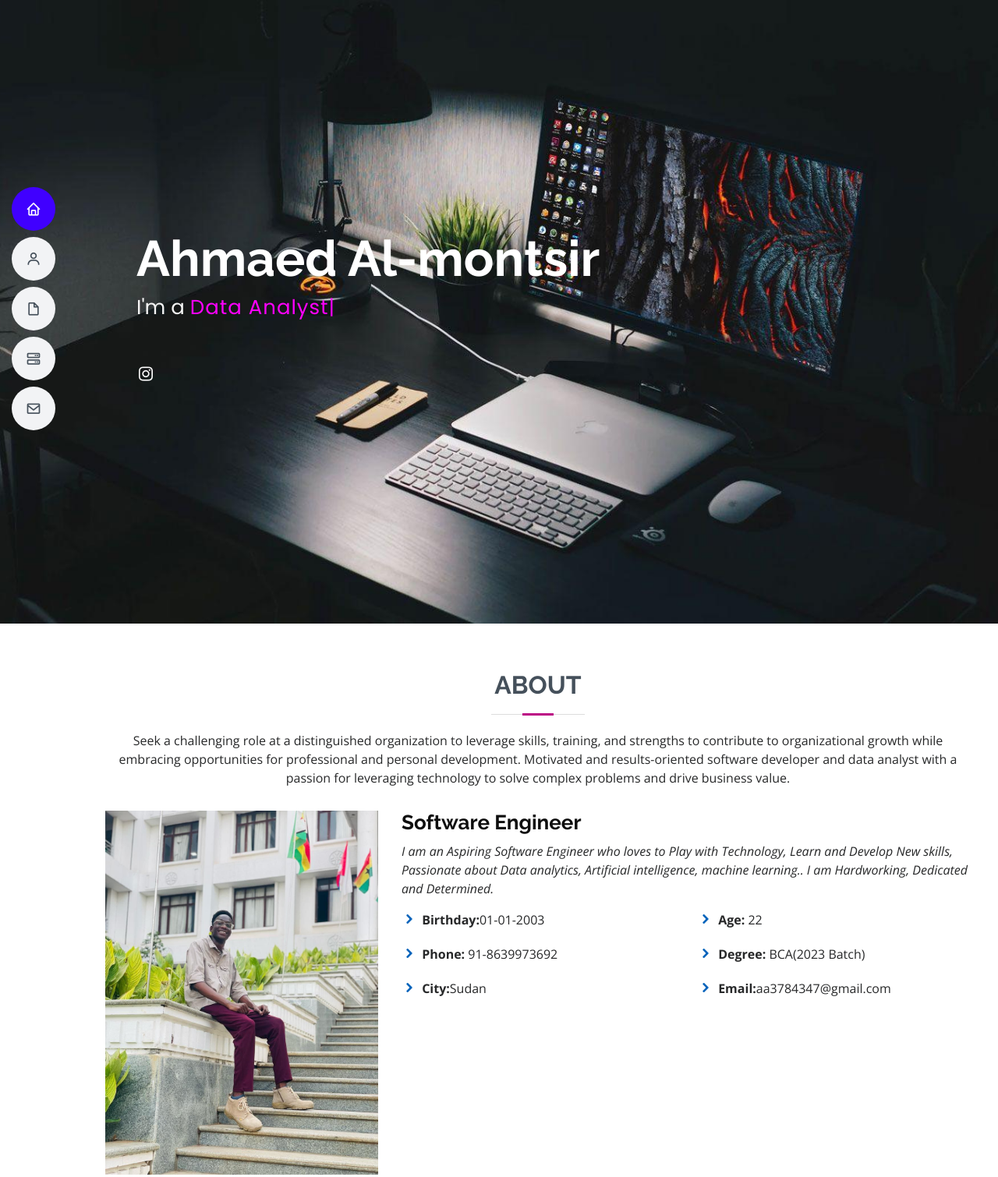
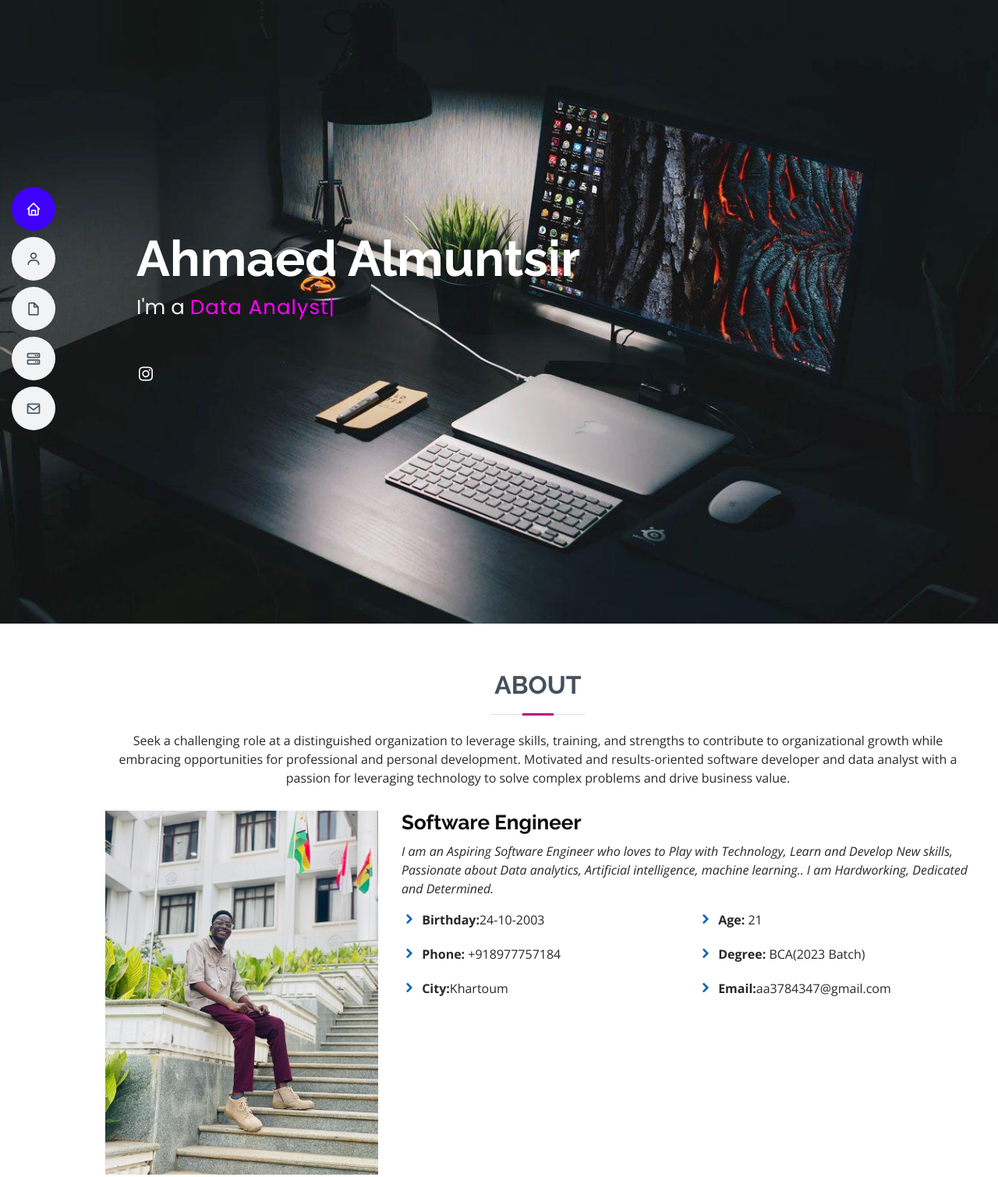
Before and after one commit to Ahamed-99/profile-, a plain HTML site: page index.html in a window 1280 px wide. Shown: the top 1510 px of the page at 78% size. Drawn offline with nearby package versions, Linux system fonts and the light colour scheme.

Commit message:
Update index.html

```diff
--- a/index.html
+++ b/index.html
@@ -5,7 +5,7 @@
   <meta charset="utf-8">
   <meta content="width=device-width, initial-scale=1.0" name="viewport">
 
-  <title>Ahmaed Al-montsir</title>
+  <title>Ahmaed Almuntsir</title>
   <meta content="" name="descriptison">
   <meta content="" name="keywords">
 
@@ -49,7 +49,7 @@
   </header>
   <section id="hero" class="d-flex flex-column justify-content-center">
     <div class="container" data-aos="zoom-in" data-aos-delay="100">
-      <h1> Ahmaed Al-montsir </h1>
+      <h1> Ahmaed Almuntsir </h1>
       <p>I'm a <span class="typed" data-typed-items="Web Developer,Data Analyst,Python Developer"></span></p>
       <br>
       <div class="social-links">
@@ -83,15 +83,15 @@
             <div class="row">
               <div class="col-lg-6">
                 <ul>
-                  <li><i class="icofont-rounded-right"></i> <strong>Birthday:</strong>01-01-2003</li>
+                  <li><i class="icofont-rounded-right"></i> <strong>Birthday:</strong>24-10-2003</li>
                   <!-- <li><i class="icofont-rounded-right"></i> <strong>Website:</strong> www.example.com</li> -->
-                  <li><i class="icofont-rounded-right"></i> <strong>Phone:</strong> 91-8639973692</li>
-                  <li><i class="icofont-rounded-right"></i> <strong>City:</strong>Sudan</li>
+                  <li><i class="icofont-rounded-right"></i> <strong>Phone:</strong> +918977757184</li>
+                  <li><i class="icofont-rounded-right"></i> <strong>City:</strong>Khartoum</li>
                 </ul>
               </div>
               <div class="col-lg-6">
                 <ul>
-                  <li><i class="icofont-rounded-right"></i> <strong>Age:</strong> 22</li>
+                  <li><i class="icofont-rounded-right"></i> <strong>Age:</strong> 21</li>
                   <li><i class="icofont-rounded-right"></i> <strong>Degree:</strong> BCA(2023 Batch)</li>
                   <li><i class="icofont-rounded-right"></i> <strong>Email:</strong>aa3784347@gmail.com</li>
                 </ul>
@@ -195,11 +195,11 @@
           <div class="col-lg-6">
             <h3 class="resume-title">Summary</h3>
             <div class="resume-item pb-0">
-              <h4>Ahmaed Al-montsir</h4>
+              <h4>Ahmed Almuntsir</h4>
               <p><em>Innovative and deadline-driven Developer with 1+ years of experience designing and developing websites &Analysing the Data. </em></p>
               <ul>
                 <li> Sudan</li>
-                <li>91-8977757184</li>
+                <li>+918977757184</li>
                 <li>aa3784347@gmail.com</li>
               </ul>
             </div>
```
